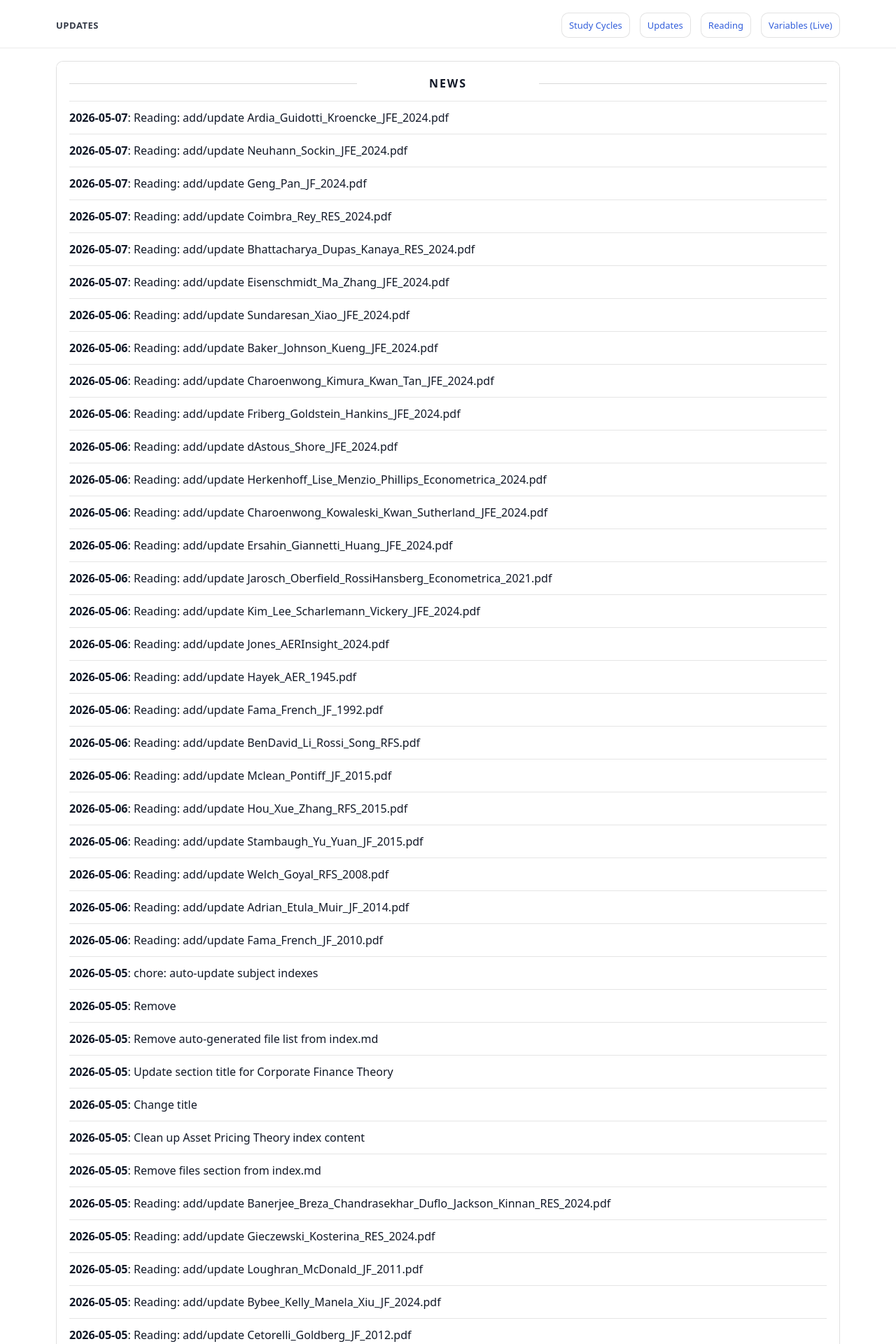
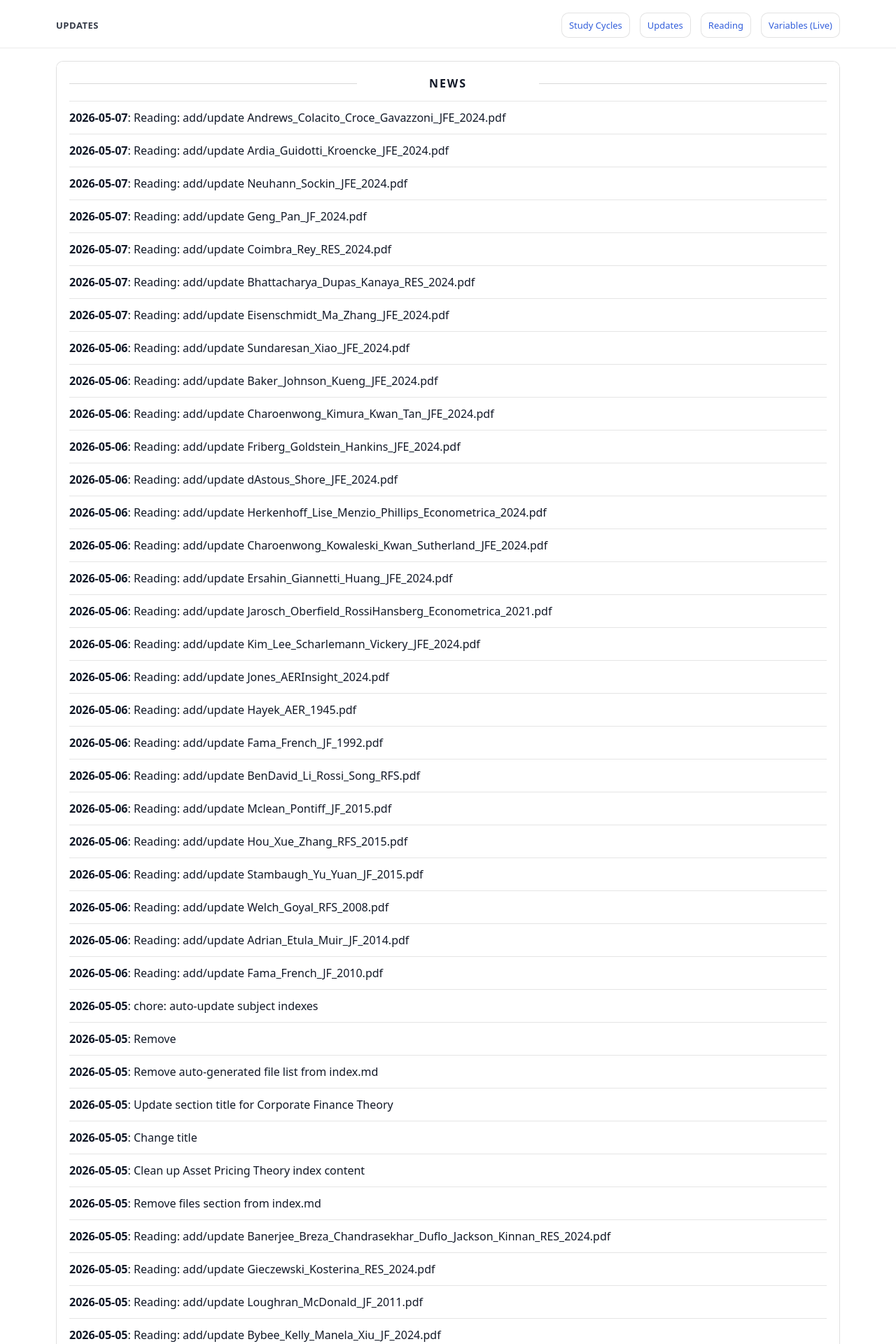
Before and after one commit to yaxinzn/study-archive, a Jekyll site: the page built from updates/index.md, in a window 1280 px wide. Shown: the top 1920 px of the page at 70% size. Built offline with Jekyll 4.4.1, drawn with Linux system fonts in a browser that asks for light colours; some of the changed text lies outside the part shown.

Commit message:
chore: update NEWS feed

```diff
--- a/_data/news.yml
+++ b/_data/news.yml
@@ -1,4 +1,7 @@
 # Auto-generated update history (sorted newest -> oldest). Do not edit manually.
+- ts: "1778147684"
+  date: "2026-05-07"
+  title: "Reading: add/update Andrews_Colacito_Croce_Gavazzoni_JFE_2024.pdf"
 - ts: "1778147515"
   date: "2026-05-07"
   title: "Reading: add/update Ardia_Guidotti_Kroencke_JFE_2024.pdf"
```
